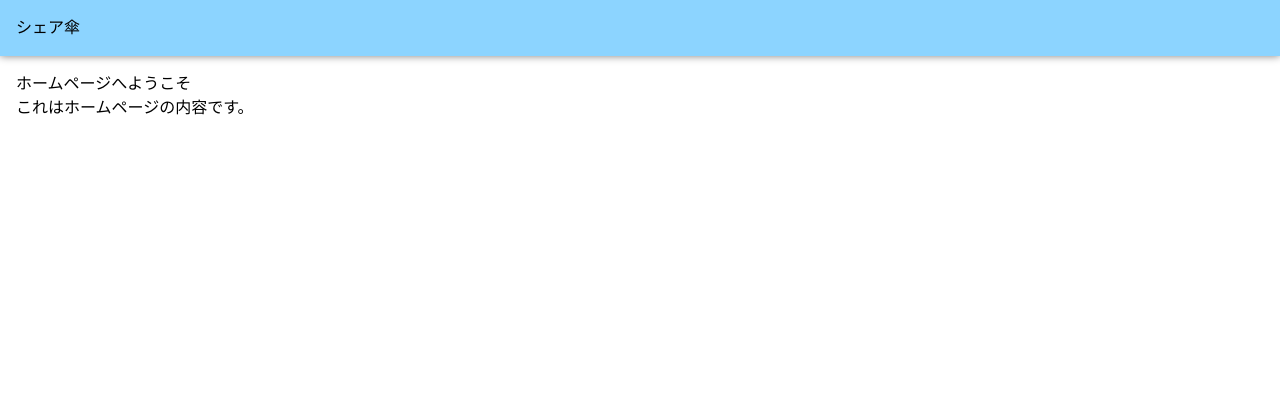
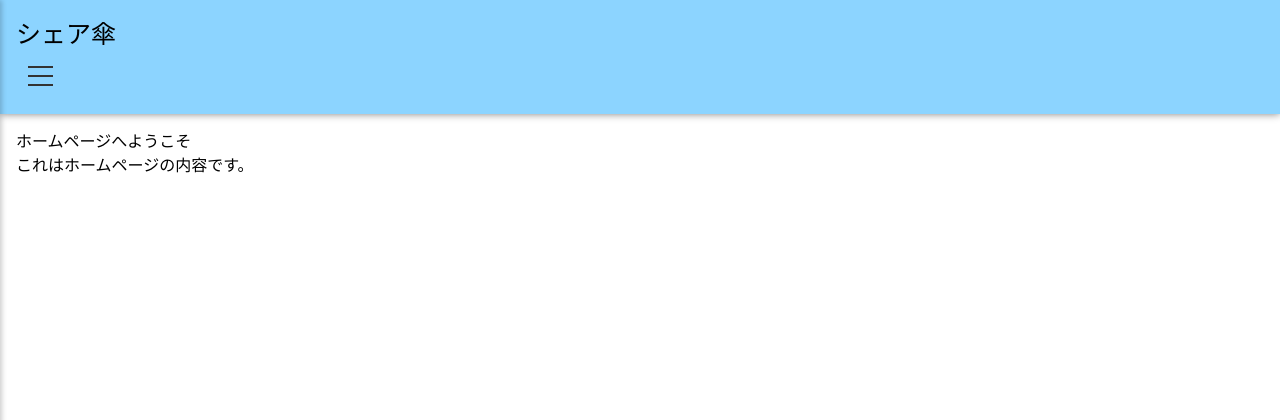
Before and after one commit to Tausei722/rental-umbrella, a Django app: page / in a window 1280 px wide. Shown: the top 420 px of the page. Run offline with Django 5.2, Linux system fonts and the light colour scheme; some web fonts are replaced.

Commit message:
メニューの作成

```diff
--- a/static/css/humbergerMenu.css
+++ b/static/css/humbergerMenu.css
@@ -0,0 +1,87 @@
+/* ハンバーガーアイコン */
+.hamburger-icon {
+  cursor: pointer;
+  display: flex;
+  flex-direction: column;
+  gap: 2px;
+  width: 25px;
+  height: 20px;
+  justify-content: flex-start;
+  align-items: center;
+  position: relative;
+
+
+}
+.title {
+    font-size: 25px;
+}
+
+/* ハンバーガーの線 */
+.hamburger-icon span {
+  width: 25px;
+  height: 2px;
+  background: #333;
+  transition: transform 0.3s, opacity 0.3s;
+  position: absolute;
+  justify-content: flex-start
+}
+
+/* 1本目（上の線） */
+.hamburger-icon span:nth-child(1) {
+  top: 0;
+
+}
+
+/* 2本目（中央の線） */
+.hamburger-icon span:nth-child(2) {
+  top: 50%;
+  transform: translateY(-50%);
+}
+
+/* 3本目（下の線） */
+.hamburger-icon span:nth-child(3) {
+  bottom: 0;
+}
+
+/* メニュー（スライドアニメーション） */
+.menu {
+  position: fixed;
+  top: 0;
+  left: 0;
+  width: 250px; /* メニューの幅 */
+  height: 100vh;
+  background: #fff;
+  box-shadow: 2px 0 5px rgba(0, 0, 0, 0.2);
+  transform: translateX(-100%);
+  transition: transform 0.3s ease-in-out;
+  display: flex;
+  flex-direction: column;
+  padding: 20px;
+}
+
+/* メニューが開いたとき */
+.menu.active {
+  transform: translateX(0);
+}
+
+/* 閉じるボタン */
+.close-btn {
+  background: none;
+  border: none;
+  font-size: 24px;
+  cursor: pointer;
+  align-self: flex-end;
+}
+
+/* ハンバーガーメニューが開いたときのアイコンアニメーション */
+.hamburger-menu.active .hamburger-icon span:nth-child(1) {
+  transform: translateY(11px) rotate(45deg);
+}
+
+.hamburger-menu.active .hamburger-icon span:nth-child(2) {
+  opacity: 0;
+}
+
+.hamburger-menu.active .hamburger-icon span:nth-child(3) {
+  transform: translateY(-11px) rotate(-45deg);
+}
--- a/static/css/main.css
+++ b/static/css/main.css
@@ -10,6 +10,7 @@ body {
 }
 
 .content-shadow {
+    font-size: 25px;
     box-shadow: 0 0 8px #808080;
 }
 
--- /dev/null
+++ b/static/js/menu.js
@@ -0,0 +1,19 @@
+
+document.addEventListener("DOMContentLoaded", function () {
+    const menu = document.querySelector(".menu");
+    const menuWrapper = document.querySelector(".hamburger-menu");
+    const hamburgerIcon = document.querySelector(".hamburger-icon");
+    const closeButton = document.querySelector(".close-btn");
+
+    // メニュー開閉
+    hamburgerIcon.addEventListener("click", function () {
+      menu.classList.toggle("active");
+      menuWrapper.classList.toggle("active");
+    });
+
+    // 閉じるボタンでメニューを閉じる
+    closeButton.addEventListener("click", function () {
+      menu.classList.remove("active");
+      menuWrapper.classList.remove("active");
+    });
+  });
--- a/umbrellas/templates/base.html
+++ b/umbrellas/templates/base.html
@@ -11,7 +11,21 @@
     <title>Rental Umbrella</title>
 </head>
 <header class="bg-[#8cd4ff] p-4 content-shadow">
-  <h1>シェア傘</h1>
+  <h1 class="title">シェア傘</h1>
+  <div class="hamburger-menu p-3">
+    <div class="hamburger-icon">
+      <span ></span>
+      <span></span>
+      <span></span>
+    </div>
+    <nav class="menu">
+      <button class="close-btn">✖</button>
+      <a href="#">ホーム</a>
+      <a href="#">サービス</a>
+      <a href="#">お問い合わせ</a>
+    </nav>
+  </div>
+   <script type="text/javascript" src="menu.js"></script>
 </header>
 
 <body class="">
```
